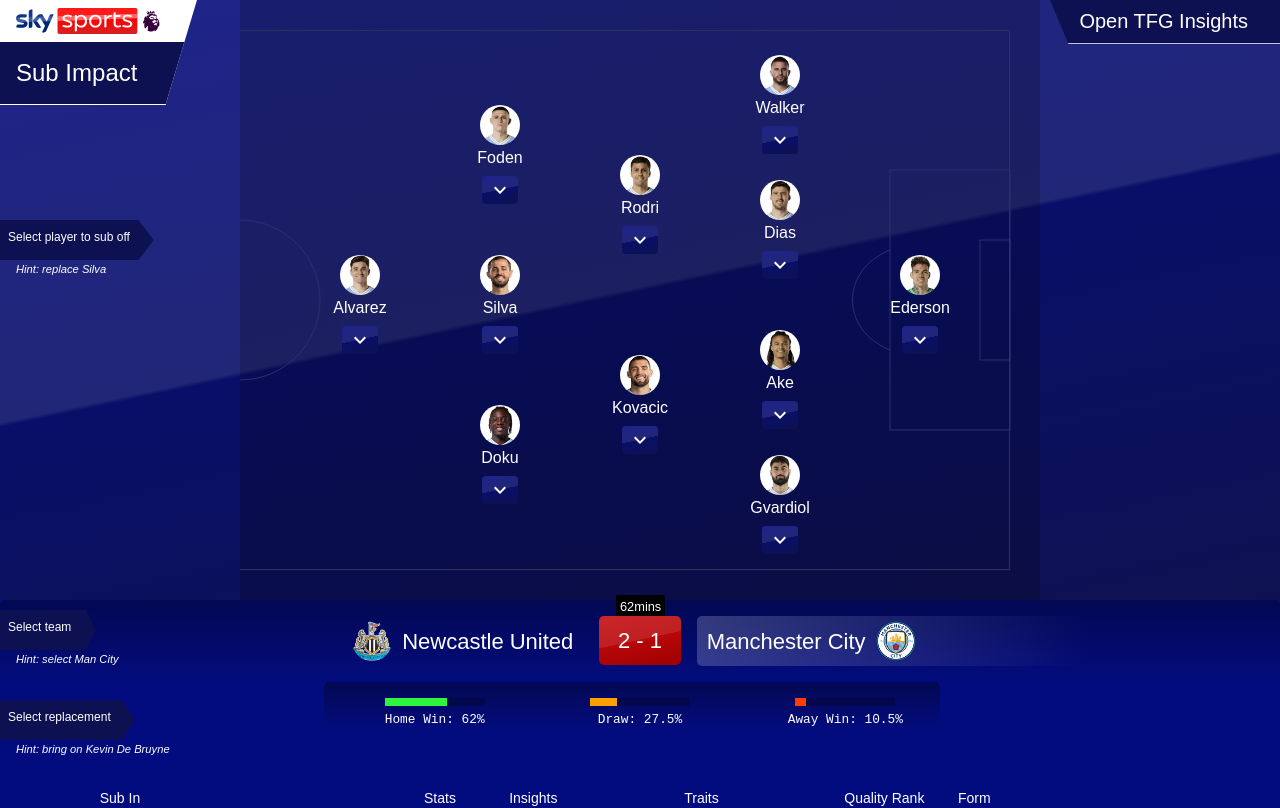
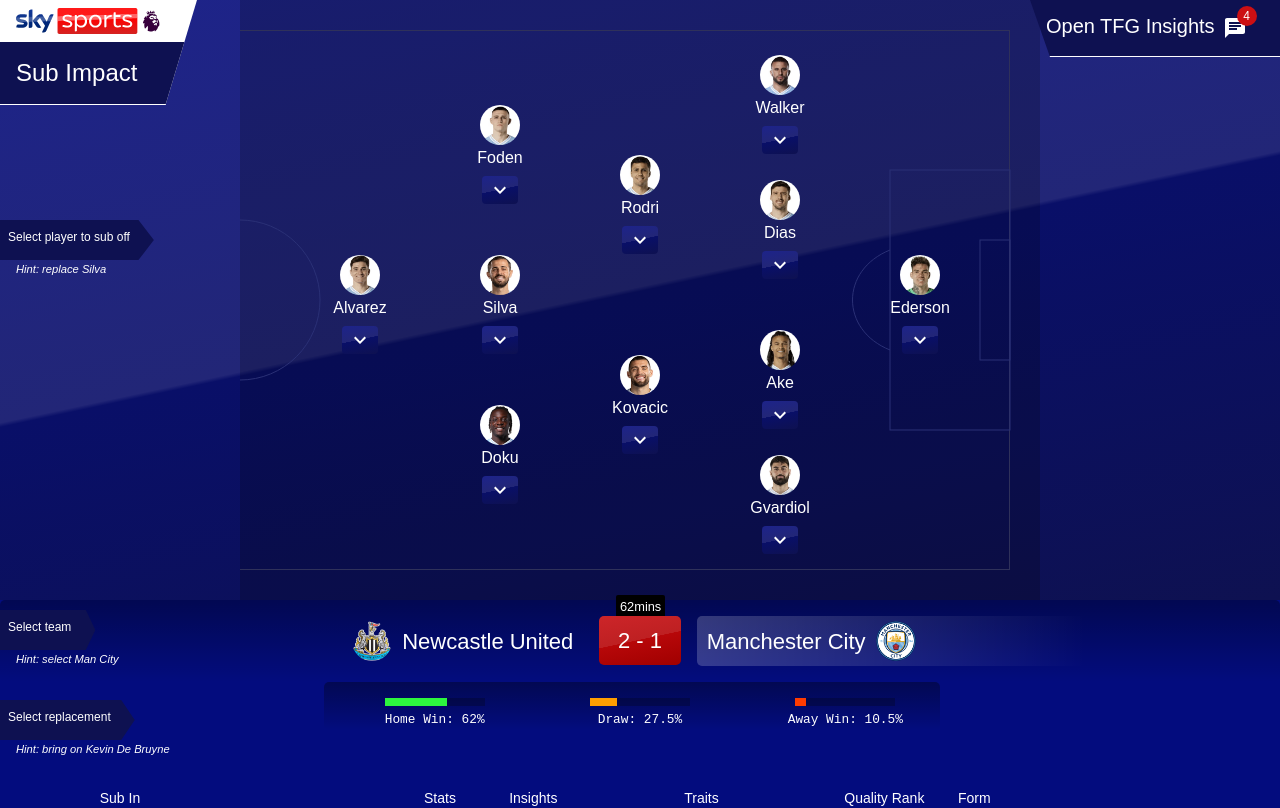
Before and after one commit to andyshora/tfg-rfp-m4, a React (Create React App) app: page / in a window 1280 px wide. Shown: the top 808 px of the page. Built offline with nearby package versions, Linux system fonts and the light colour scheme; a web font is replaced by a local one.

Commit message:
Feed notifications badge

```diff
--- a/src/App.js
+++ b/src/App.js
@@ -2,13 +2,17 @@
 import { ThemeProvider, createTheme } from "@mui/material/styles";
 
 import SubImpactSim from "./components/SubImpactSim";
-import { CssBaseline, SwipeableDrawer } from "@mui/material";
-
-import "./styles/_vars-sports.css";
-import "./styles/_global.css";
 
 import SkyTextFont from "./styles/fonts/sky-regular.woff";
-import { Button, Grid, Typography } from "@mui/material";
+import {
+  Badge,
+  Button,
+  Grid,
+  IconButton,
+  Typography,
+  CssBaseline,
+  SwipeableDrawer,
+} from "@mui/material";
 
 import {
   AppWrap,
@@ -19,6 +23,10 @@
 } from "./App.styles";
 import InsightCard, { LoadMoreInsightsBox } from "./components/InsightCard";
 import { tfgInsightsData, tfgInsightsData2 } from "./data";
+import ChatIcon from "@mui/icons-material/Chat";
+
+import "./styles/_vars-sports.css";
+import "./styles/_global.css";
 
 const fgLight = "#fff";
 const skyPlPrimary = "#030c7e";
@@ -176,6 +184,11 @@
             variant="h5"
           >
             Open TFG Insights
+            <IconButton aria-label="cart">
+              <Badge badgeContent={allInsights.length} color="secondary">
+                <ChatIcon style={{ color: "white" }} />
+              </Badge>
+            </IconButton>
           </Typography>
         </FeedHandleWrap>
         <SwipeableDrawer
@@ -204,7 +217,7 @@
               </div>
               <FeedGutter>
                 <Typography variant="h4" component="h4" gutterBottom>
-                  TFG Insights Feed
+                  <span>TFG Insights Feed</span>
                 </Typography>
               </FeedGutter>
               {newInsights && newInsights.length > 0 && (
--- a/src/App.styles.js
+++ b/src/App.styles.js
@@ -26,7 +26,7 @@
 
 export const FeedHandleWrap = styled.header`
   position: absolute;
-  width: 230px;
+  width: 250px;
   white-space: nowrap;
   text-align: right;
   top: 0;
```
Also changed, not shown: 1 other file (tests, documents, lock files or other folders).
